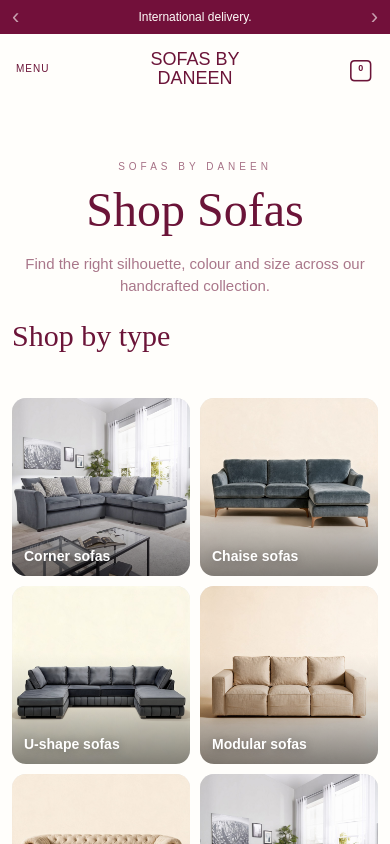
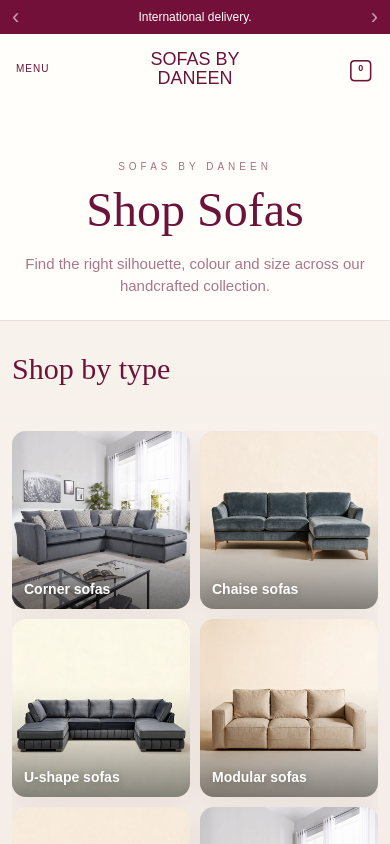
Before and after one commit to ahmedFayyazG/sofasbydaneen, a Next.js app: page /shop in a window 390 px wide. Shown: the top 844 px of the page. Built offline with nearby package versions, Linux system fonts and the light colour scheme; a web font is replaced by a local one.

Commit message:
Style shop by type with warm ivory background

```diff
--- a/app/shop/type-cards.css
+++ b/app/shop/type-cards.css
@@ -1,12 +1,15 @@
 .shop-filter-section[aria-labelledby="shop-by-type-title"]{
-  max-width: 1800px;
-  margin: 0 auto 70px;
-  padding: 0 32px;
+  max-width: none;
+  margin: 0 0 70px;
+  padding: 44px max(32px, calc((100vw - 1736px) / 2)) 54px;
+  background: linear-gradient(180deg, #f8f2ed 0%, #f4ebe5 100%);
+  border-top: 1px solid rgba(107,20,56,.06);
+  border-bottom: 1px solid rgba(107,20,56,.09);
 }
 
 .shop-filter-section[aria-labelledby="shop-by-type-title"] .shop-filter-heading{
-  max-width: none;
-  margin: 0 0 26px;
+  max-width: 1800px;
+  margin: 0 auto 26px;
   padding: 0;
 }
 
@@ -14,8 +17,8 @@
   display: grid;
   grid-template-columns: repeat(5, minmax(0, 1fr));
   gap: 22px;
-  max-width: none;
-  margin: 0;
+  max-width: 1800px;
+  margin: 0 auto;
 }
 
 .shop-filter-section[aria-labelledby="shop-by-type-title"] .shop-type-tile{
@@ -31,7 +34,7 @@
   cursor: pointer;
   isolation: isolate;
   text-align: left;
-  box-shadow: none;
+  box-shadow: 0 8px 28px rgba(74,31,47,.06);
 }
 
 .shop-filter-section[aria-labelledby="shop-by-type-title"] .shop-type-tile::after{
@@ -103,7 +106,7 @@
 
 @media (max-width: 900px){
   .shop-filter-section[aria-labelledby="shop-by-type-title"]{
-    padding: 0 18px;
+    padding: 38px 18px 46px;
   }
   .shop-filter-section[aria-labelledby="shop-by-type-title"] .shop-type-grid{
     grid-template-columns: repeat(2, minmax(0, 1fr));
@@ -118,7 +121,7 @@
 
 @media (max-width: 560px){
   .shop-filter-section[aria-labelledby="shop-by-type-title"]{
-    padding: 0 12px;
+    padding: 32px 12px 38px;
     margin-bottom: 46px;
   }
   .shop-filter-section[aria-labelledby="shop-by-type-title"] .shop-type-grid{
```
